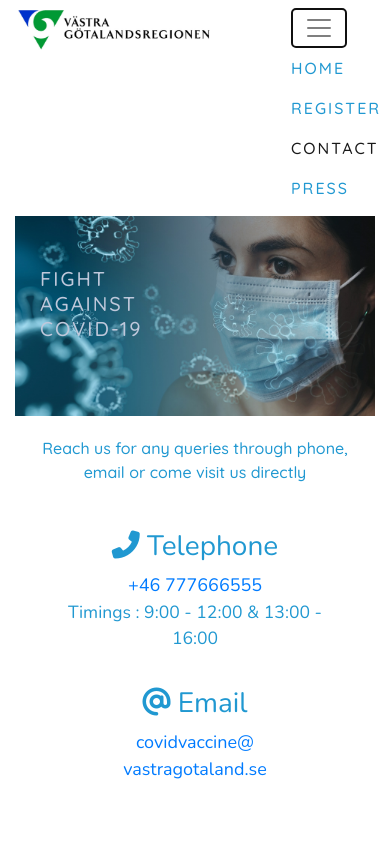
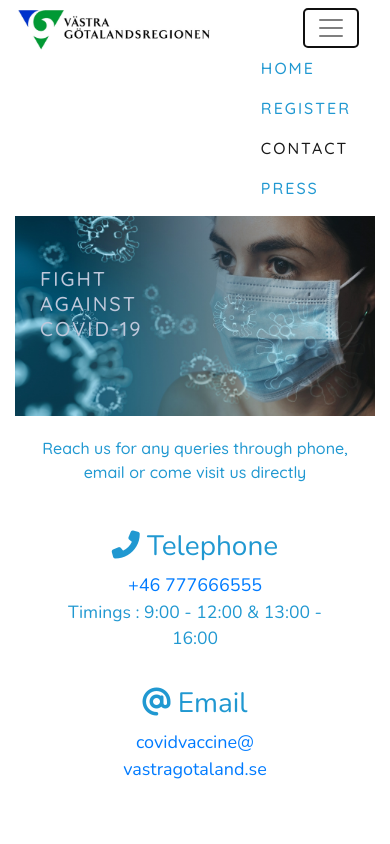
Before and after one commit to murthy1811/milestone-project-1, a plain HTML site: page contact.html in a window 390 px wide. Both pictures are taken after a click on the button "Toggle navigation". Shown: the top 844 px of the page. Drawn offline with nearby package versions, Linux system fonts and the light colour scheme.

```diff
--- a/assets/css/style.css
+++ b/assets/css/style.css
@@ -518,6 +518,18 @@ mark{
         word-wrap: break-word;
 
     }
+
+.addresses{
+    font-size: 0.75rem;
+}
+
+.timing-note h4{
+    font-size: 1.25rem;
+}
+
+.timing-note p{
+    font-size: 1rem;
+}
 }
 
 /* -------------------------------------------------------------PRESS PAGE */
@@ -545,3 +557,15 @@ mark{
 .press-links li{
     padding-bottom: 30px;
 }
+
+
+@media(max-width:576px){
+
+    .press-links{
+        font-size: medium;
+    }
+
+    .pressnote h4{
+        font-size: medium;
+    }
+}
--- a/contact.html
+++ b/contact.html
@@ -11,28 +11,31 @@
 </head>
 <body>
 
-    <header class="container-fluid">
+   <header class="container-fluid">
          <div class="row justify-content-md-start">
-             <a href="index.html" class="col-8 col-md-5 col-lg-4 logo" ></a>
-             <div class="col-4 col-md-7 col-lg-8 list-menu-items">
 
-                    <nav class="navbar navbar-expand-lg navbar-light">
-                         <button class="navbar-toggler d-md-none" type="button" data-toggle="collapse" data-target="#navbarTogglerDemo02" aria-controls="navbarTogglerDemo02" aria-expanded="false" aria-label="Toggle navigation">
+                <a href="index.html" class="col-8 col-md-5 col-lg-4 logo" ></a>
+
+               <div class="col-4 col-md-7 col-lg-8">
+
+                    <nav class="navbar navbar-expand-sm navbar-light" role="navigation">
+
+                         <button class="navbar-toggler ml-auto" type="button" data-toggle="collapse" data-target="#navbarTogglerDemo02" aria-controls="navbarTogglerDemo02" aria-expanded="false" aria-label="Toggle navigation">
                          <span class="navbar-toggler-icon"></span>
                          </button>
 
-                         <div class="collapse navbar-collapse d-md-block menuitem" id="navbarTogglerDemo02">
-                            <ul class="navbar-nav ">
-                               <li class="nav-item ">
+                         <div class="collapse navbar-collapse menuitem" id="navbarTogglerDemo02">
+                            <ul class="navbar-nav mr-auto ">
+                               <li class="nav-item mr-2">
                                      <a class="nav-link" href="index.html">Home <span class="sr-only">(current)</span></a>
                                  </li>
-                                <li class="nav-item">
+                                <li class="nav-item mr-2">
                                         <a class="nav-link" href="register.html">Register</a>
                                  </li>
-                              <li class="nav-item">
-                                        <a class="nav-link active" href="contact.html">Contact</a>
+                              <li class="nav-item mr-2">
+                                        <a class="nav-link active" href="contact.html">contact</a>
                                  </li>
-                              <li class="nav-item">
+                              <li class="nav-item mr-2">
                                         <a class="nav-link" href="press.html">Press</a>
                                  </li>
                              </ul>
```
Also changed, not shown: index.html (+8 -7 lines), press.html (+13 -10 lines), register.html (+16 -13 lines).
